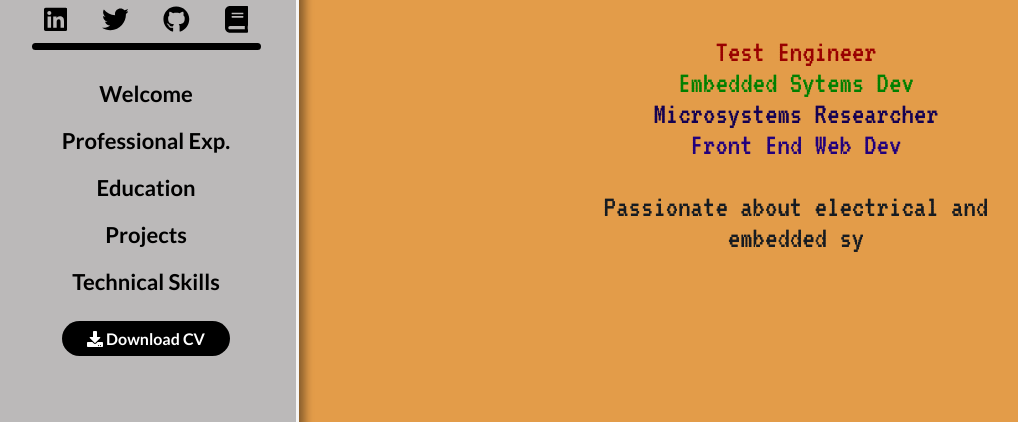
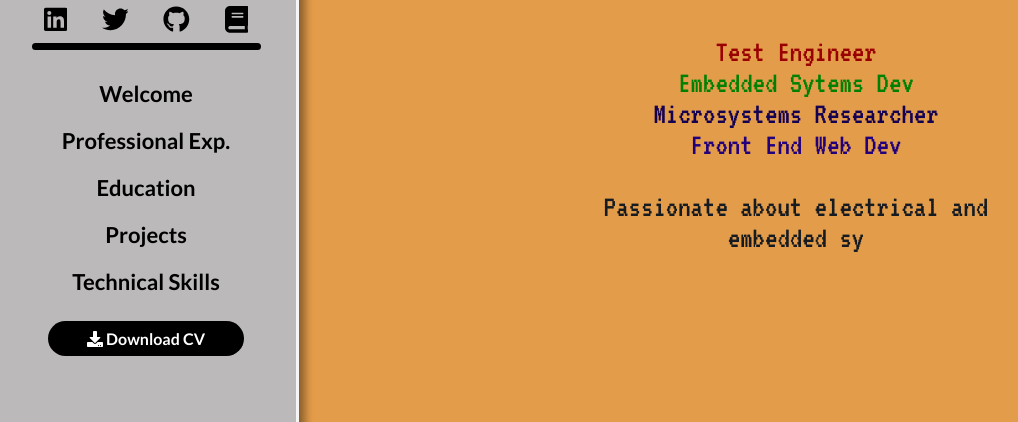
Before and after one commit to esyywar/rahul-portfolio, a React (Create React App) app: page /portfolio in a window 1280 px wide. Shown: the part 224-646 px from the top of the page, without its empty margins (4-1022 px from the left). Built offline with nearby package versions, Linux system fonts and the light colour scheme; a web font is replaced by a local one.

Commit message:
resume link fix

```diff
--- a/public/index.html
+++ b/public/index.html
@@ -5,9 +5,11 @@
 		<link rel="icon" href="%PUBLIC_URL%/favicon.ico" />
 		<meta name="viewport" content="width=device-width, initial-scale=1" />
 		<meta name="theme-color" content="#000000" />
+		<meta name="author" content="Rahul Eswar" />
+		<meta name="keywords" content="Engineering, Embedded, Programmer, Computing, Portfolio" />
 		<meta
 			name="description"
-      content="Web site created using create-react-app"
+			content="Rahul Eswar is a test engineer, embedded systems developer and researcher. He holds a Master's in Applied Science from the University of Guelph and is experienced in electronics systems design and firmware development. View his background and projects at this site."
 		/>
 		<link rel="apple-touch-icon" href="%PUBLIC_URL%/logo192.png" />
 		<!--
--- a/src/components/SideNav.js
+++ b/src/components/SideNav.js
@@ -184,11 +184,11 @@ function SideNav(props) {
 						)
 					})}
 					{/* Putting resume/CV in navigation bar */}
-					<div className="nav-link-container resume-link-container">
-						<a href={rahulCV} target="_blank" rel="noopener noreferrer">
+					<a href={rahulCV} target="_blank" rel="noopener noreferrer">
+						<div className="nav-link-container resume-link-container">
 							<FontAwesomeIcon icon="download" /> Download CV
-						</a>
-					</div>
+						</div>
+					</a>
 				</div>
 			</div>
 		</div>
--- a/src/css/sideNav.css
+++ b/src/css/sideNav.css
@@ -138,6 +138,7 @@
 .grid-container .navigation #side-nav .side-nav-link-container {
   font-family: 'Lato', sans-serif;
   text-align: center;
+  width: 100%;
 }
 
 .grid-container .navigation #side-nav .side-nav-link-container .nav-link-container {
@@ -159,17 +160,19 @@
   transition: 300ms;
 }
 
+.grid-container .navigation #side-nav .side-nav-link-container a {
+  text-decoration: none;
+  color: white;
+}
+
 .grid-container .navigation #side-nav .side-nav-link-container .resume-link-container {
-  margin-top: 1em;
+  width: 75%;
+  max-width: 180px;
+  margin: 1em auto;
   padding: 0.5em;
   font-size: 0.8em;
   border-radius: 35px;
   background-color: black;
-}
-
-.grid-container .navigation #side-nav .side-nav-link-container .resume-link-container a {
-  text-decoration: none;
-  color: white;
 }
 
 /****************** ANIMATIONS ***************************/
--- a/src/css/sideNav.scss
+++ b/src/css/sideNav.scss
@@ -128,6 +128,7 @@ $skills-bg: #c18af8;
 		.side-nav-link-container {
 			font-family: 'Lato', sans-serif;
 			text-align: center;
+			width: 100%;
 
 			.nav-link-container {
 				padding: 0.5em 0;
@@ -147,16 +148,18 @@ $skills-bg: #c18af8;
 				}
 			}
 
+			a {
+				text-decoration: none;
+				color: white;
+			}
 			.resume-link-container {
-				margin-top: 1em;
+				width: 75%;
+				max-width: 180px;
+				margin: 1em auto;
 				padding: 0.5em;
 				font-size: 0.8em;
 				border-radius: 35px;
 				background-color: black;
-				a {
-					text-decoration: none;
-					color: white;
-				}
 			}
 		}
 	}
```
Also changed, not shown: 2 other files (tests, documents, lock files or other folders). Lines whose indentation alone changed are shown as unchanged.
